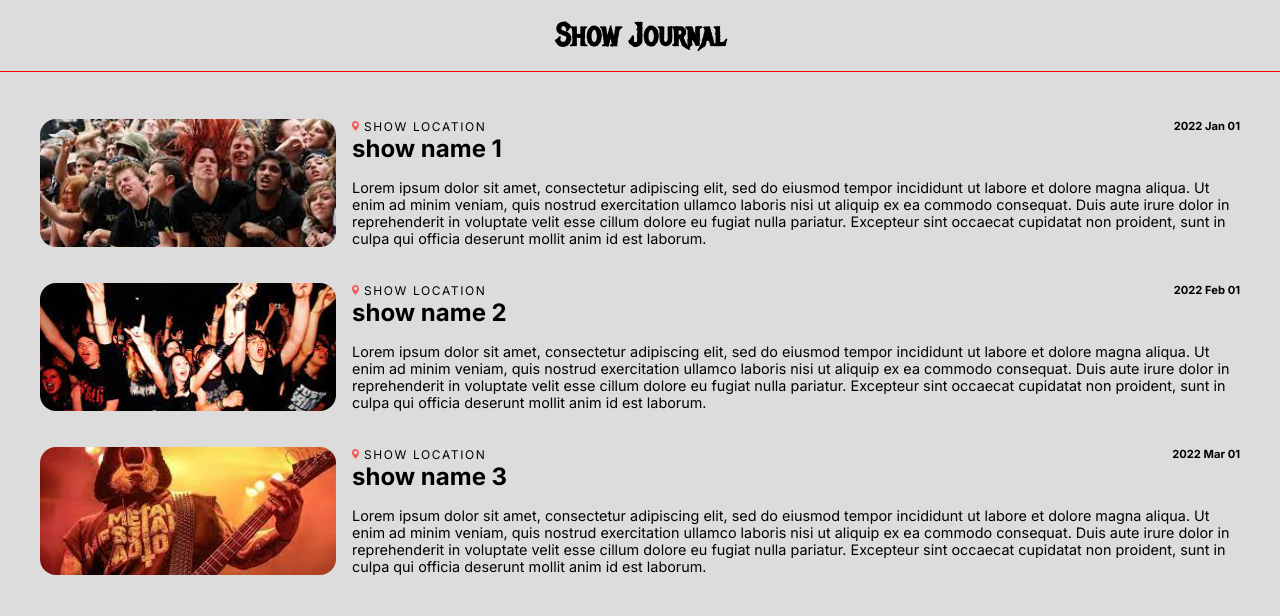
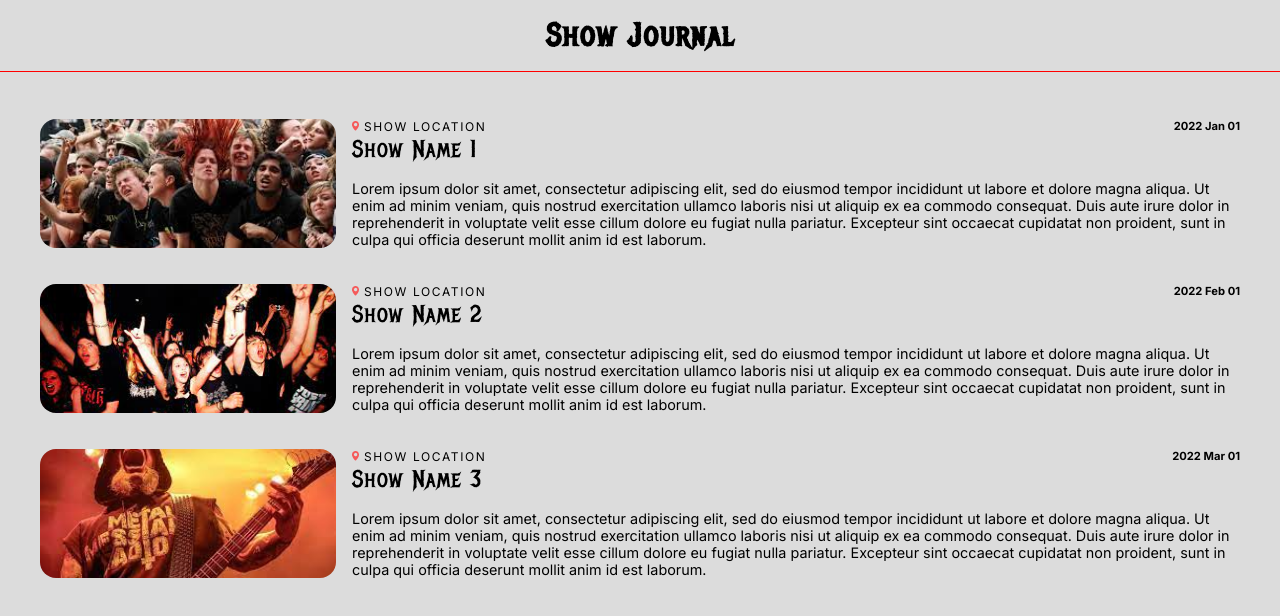
Before and after one commit to vishalicious213/show-journal, a React (Vite) app: page / in a window 1280 px wide. Shown: the top 616 px of the page. Built offline with nearby package versions, Linux system fonts and the light colour scheme.

Commit message:
adjusted letter spacing for .show-name and header

```diff
--- a/data.js
+++ b/data.js
@@ -1,7 +1,7 @@
 export default [
     {
         id: 0,
-        name: "show name 1",
+        name: "Show Name 1",
         location: "show location",
         map: "https://google.com",
         date: "2022 Jan 01",
@@ -10,7 +10,7 @@ export default [
     },
     {
         id: 1,
-        name: "show name 2",
+        name: "Show Name 2",
         location: "show location",
         map: "https://wikipedia.org",
         date: "2022 Feb 01",
@@ -19,7 +19,7 @@ export default [
     },
     {
         id: 2,
-        name: "show name 3",
+        name: "Show Name 3",
         location: "show location",
         map: "https://reddit.com",
         date: "2022 Mar 01",
--- a/index.css
+++ b/index.css
@@ -22,6 +22,7 @@ header {
     outline: 1px solid red;
     text-align: center;
     font-family: 'Metal Mania', cursive;
+    letter-spacing: .1rem;
     padding: 1rem;
 }
 
@@ -66,6 +67,9 @@ header {
 
 .show-name {
     grid-area: name;
+    font-family: 'Metal Mania', cursive;
+    font-weight: 400;
+    letter-spacing: .05rem;
     margin-bottom: 1rem;
 }
 
```
